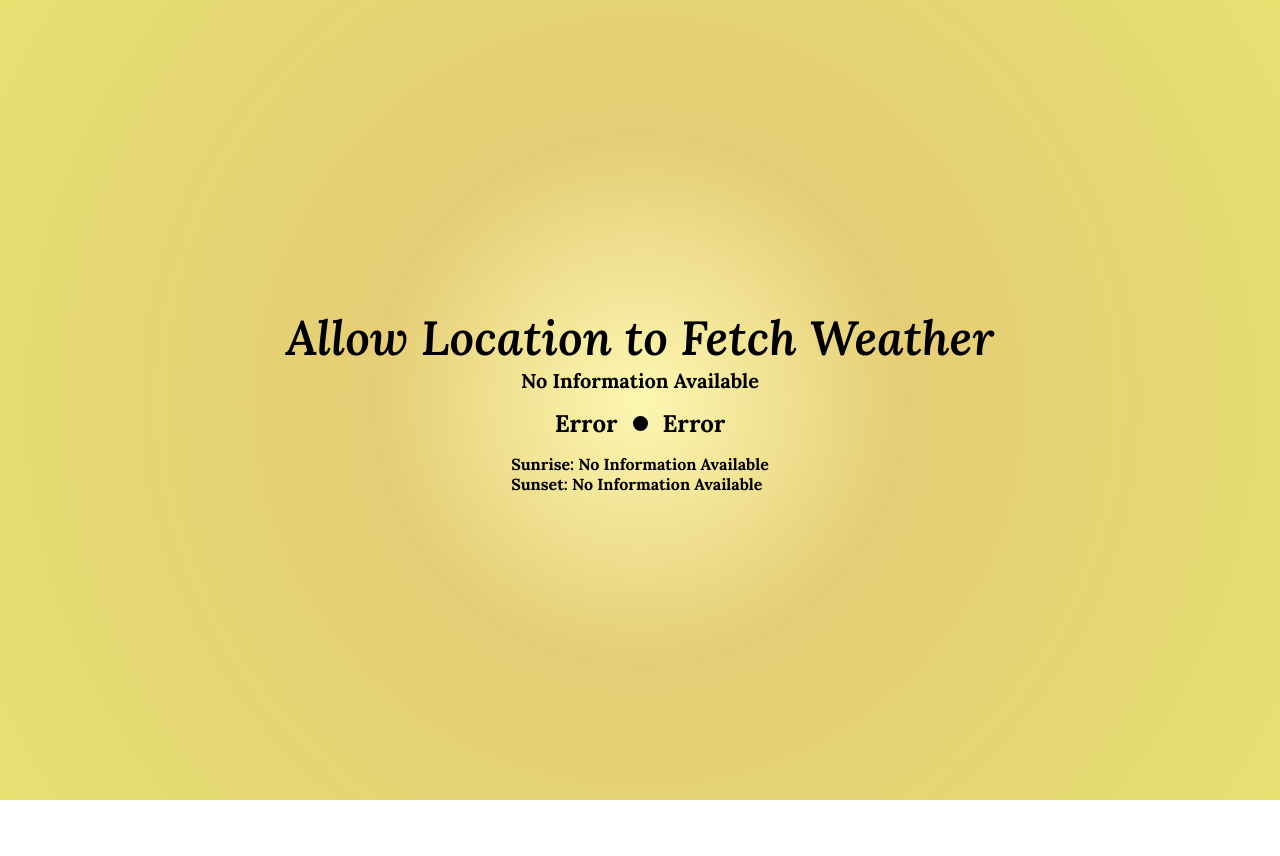
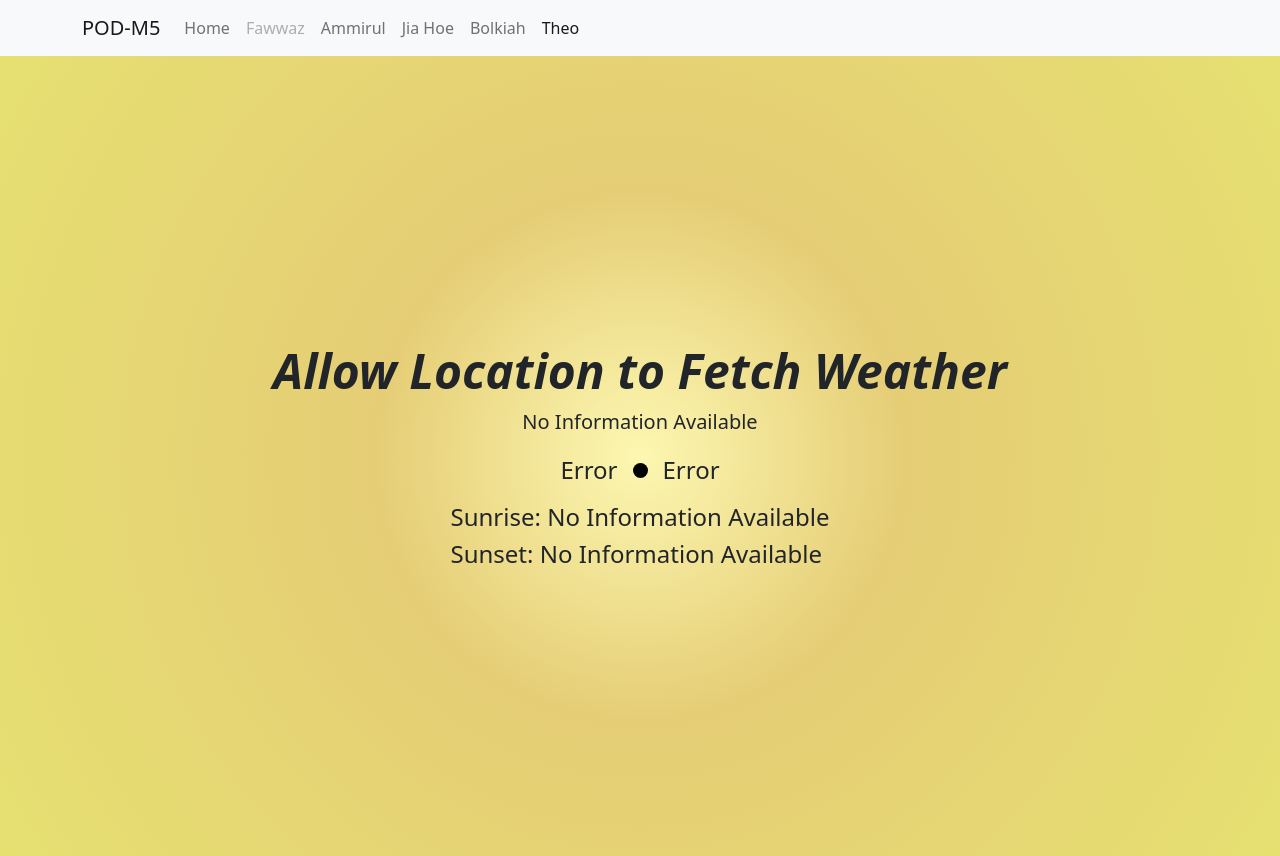
Before and after one commit to soraleous/PodM5_Month2Week2_Project, a plain HTML site: page Theo/index.html in a window 1280 px wide. Before the commit the page ends 800 px from the top, so only its background shows below. Drawn offline with nearby package versions, Linux system fonts and the light colour scheme.

Commit message:
Changed Navbar to take the whole width of the body, and added it to Theo's project for faster navigation for now. (Unsure about adding it to other member's page as main navbar uses bootstrap and might affect their layout)

```diff
--- a/Theo/index.html
+++ b/Theo/index.html
@@ -11,10 +11,38 @@
     <!-- Google Fonts -->
     <link rel="preconnect" href="https://fonts.gstatic.com">
     <link href="https://fonts.googleapis.com/css2?family=Lora:ital,wght@0,700;1,600&display=swap" rel="stylesheet">
+    <!-- Bootstrap added here (Link obtained from getbootstrap.com) -->
+    <link href="https://cdn.jsdelivr.net/npm/bootstrap@5.0.0-beta3/dist/css/bootstrap.min.css" rel="stylesheet"
+          integrity="sha384-eOJMYsd53ii+scO/bJGFsiCZc+5NDVN2yr8+0RDqr0Ql0h+rP48ckxlpbzKgwra6"
+          crossorigin="anonymous">
+
 </head>
 <body>
+    <header>
+        <!-- Navigation Bar starts here -->
+        <nav class="navbar text-center navbar-expand-lg navbar-light bg-light">
+            <div class="container-sm">
+                <a class="navbar-brand" href="../index.html">POD-M5</a>
+                <button class="navbar-toggler" type="button" data-bs-toggle="collapse" data-bs-target="#navbarNavAltMarkup" aria-controls="navbarNavAltMarkup" aria-expanded="false" aria-label="Toggle navigation">
+                    <span class="navbar-toggler-icon"></span>
+                </button>
+                <div class="collapse navbar-collapse" id="navbarNavAltMarkup">
+                    <div class="navbar-nav">
+                        <a class="nav-link" href="../index.html">Home</a>
+                        <a class="nav-link disabled" href="#" aria-disabled="true">Fawwaz</a>
+                        <a class="nav-link" href="Ammirul/index.html">Ammirul</a>
+                        <a class="nav-link" href="JiaHoe/index.html">Jia Hoe</a>
+                        <a class="nav-link" href="Bolkiah/index.html">Bolkiah</a>
+                        <a class="nav-link active" aria-current="page" href="Theo/index.html">Theo</a>
+                    </div>
+                </div>
+            </div>
+        </nav>
+        <!-- Navigation Bar ends here -->
+    </header>
+
     <!-- Code Adapted from https://www.studytonight.com/post/how-to-build-a-weather-app-using-javascript-for-complete-beginners -->
-    <div class="container">
+    <div class="customcontainer">
         <img src="" alt="" srcset="" id="weather-icon" />
         <div id="location">Allow Location to Fetch Weather</div>
         <div class="desc">No Information Available</div>
@@ -31,5 +59,10 @@
     </div>
 
     <script src="scripts.js"></script>
+    <!-- Bootstrap Bundle with Popper (Make sure this is above the end body tag) -->
+    <script src="https://cdn.jsdelivr.net/npm/bootstrap@5.0.0-beta3/dist/js/bootstrap.bundle.min.js"
+            integrity="sha384-JEW9xMcG8R+pH31jmWH6WWP0WintQrMb4s7ZOdauHnUtxwoG2vI5DkLtS3qm9Ekf" crossorigin="anonymous">
+    </script>
+
 </body>
 </html>
--- a/Theo/styles.css
+++ b/Theo/styles.css
@@ -8,7 +8,7 @@ body {
     font-family: 'Lora', serif;
 }
 
-.container {
+.customcontainer {
     height: 100vh;
     width: 100vw;
     display: flex;
```
Also changed, not shown: index.html (+8 -6 lines).
